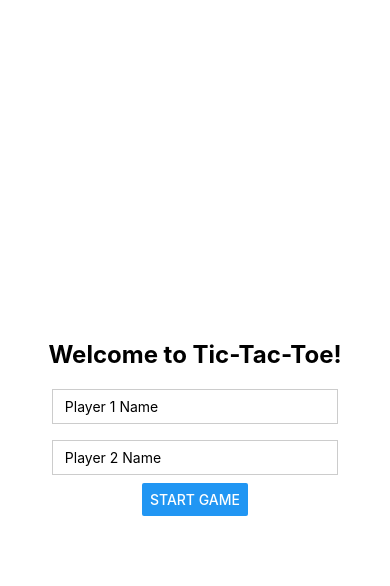
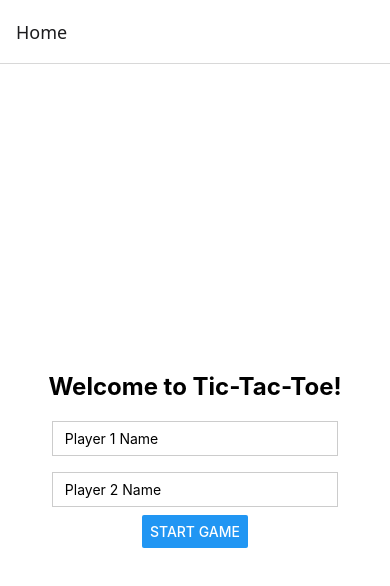
Before and after one commit to ST10525308/xogame, a React Native app: screen / in a window 390 px wide. Shown: the top 586 px of the page. Built offline with nearby package versions, Linux system fonts and the light colour scheme.

Commit message:
info passing to next screen

```diff
--- a/App.tsx
+++ b/App.tsx
@@ -1,9 +1,26 @@
-// App.tsx
 import { useState } from 'react';
 import { View, Text, TextInput, Button, StyleSheet } from 'react-native';
 
+// NavigationContainer wraps the whole app and manages navigation state
+import { NavigationContainer } from '@react-navigation/native';
+// createNativeStackNavigator builds a stack-based navigator using native transitions
+import { createNativeStackNavigator } from '@react-navigation/native-stack';
+
+const Stack = createNativeStackNavigator();
+
 export default function App() {
-  const [player1, setPlayer1] = useState<string>('');
+  return (
+    <NavigationContainer>
+      <Stack.Navigator initialRouteName="Home">
+        <Stack.Screen name="Home" component={PlayerScreen} />
+        <Stack.Screen name="Game" component={GameScreen} />
+      </Stack.Navigator>
+    </NavigationContainer>
+  );
+}
+
+function PlayerScreen({ navigation }: any){
+    const [player1, setPlayer1] = useState<string>('');
   const [player2, setPlayer2] = useState<string>('');
 
   return (
@@ -25,8 +42,17 @@
 
       <Button
         title="Start Game"
-        onPress={() => console.log(`Player 1: ${player1}, Player 2: ${player2}`)}
+        onPress={() => navigation.navigate('Game', {player1: player1, player2: player2})}
       />
+    </View>
+  );
+}
+
+function GameScreen({ navigation, route} : any){
+  const { player1, player2 } = route.params;
+  return(
+    <View style={styles.container}>
+      <Text style={styles.title}>{player1} vs. {player2}</Text>
     </View>
   );
 }
```
